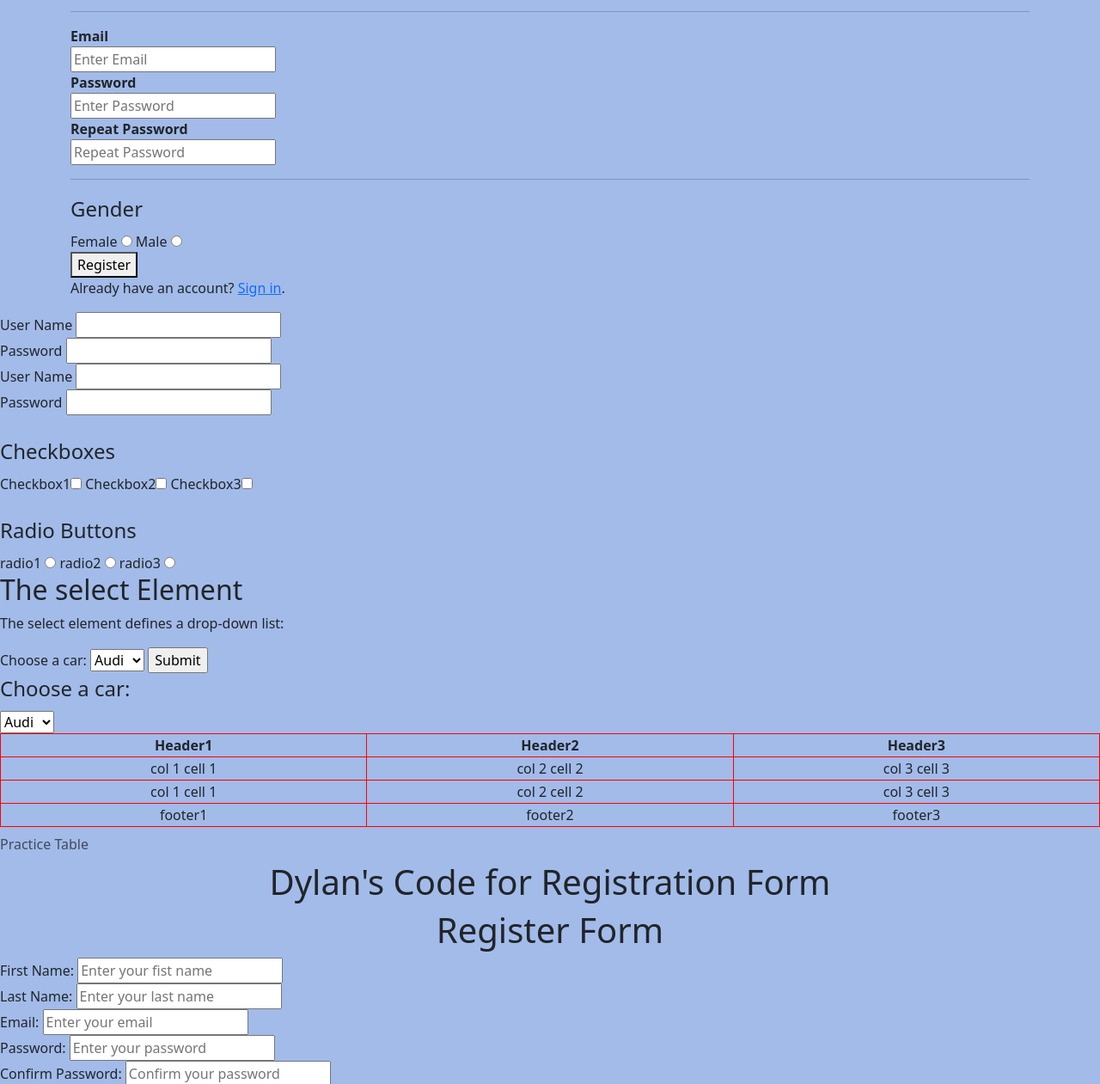
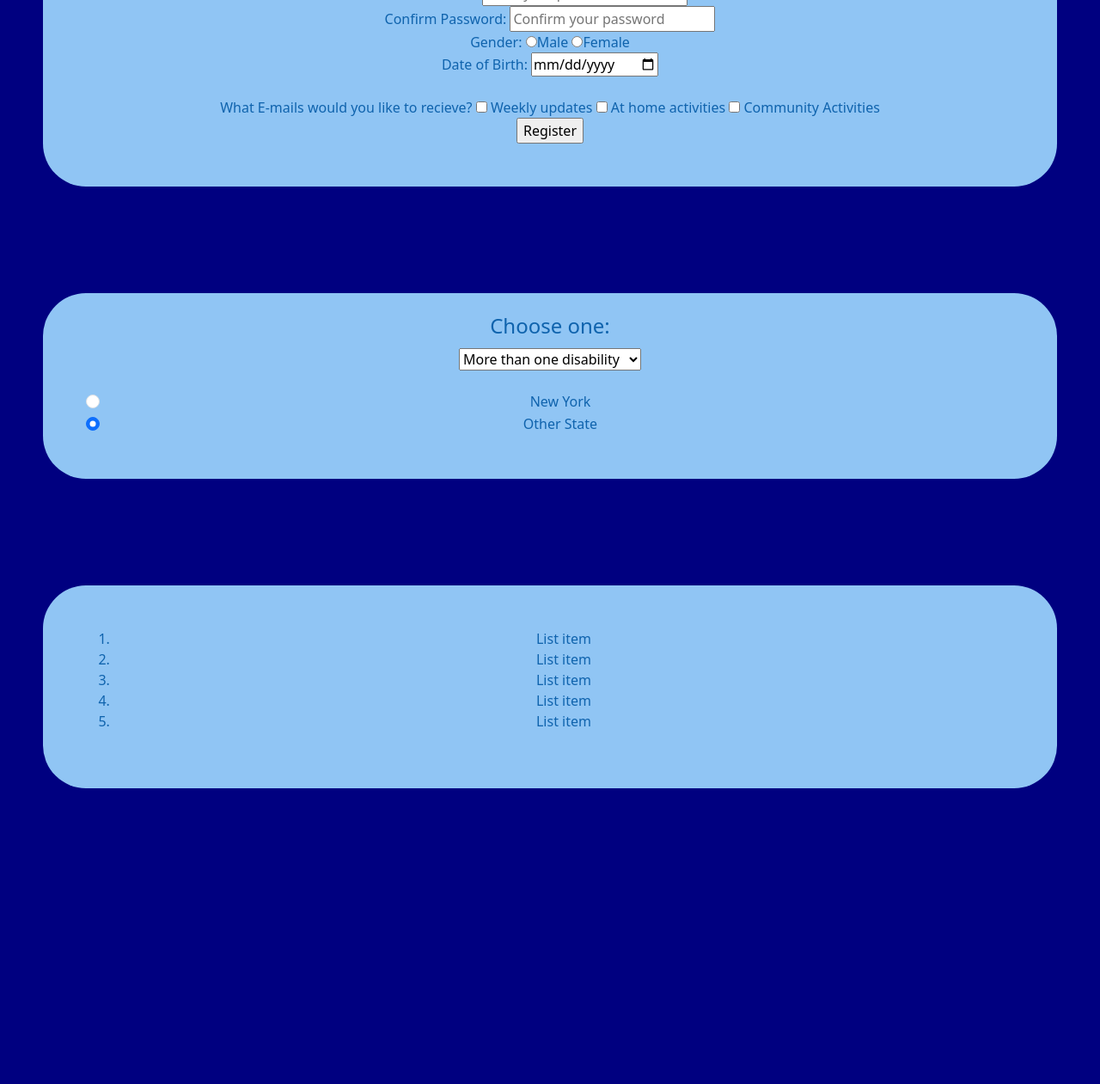
Before and after one commit to michaelg85/307.SBA, a plain HTML site: page pages/register.html in a window 1280 px wide. Shown: the part 387-1648 px from the top of the page at 86% size. After the commit the page ends 1354 px from the top, so only its background shows below. Drawn offline with nearby package versions, Linux system fonts and the light colour scheme; files that its build step writes are made by us from their sources.

Commit message:
added as much formatting and styling as required for SBA

```diff
--- a/pages/register.html
+++ b/pages/register.html
@@ -10,10 +10,39 @@
     <script src="https://cdn.jsdelivr.net/npm/bootstrap@5.3.3/dist/js/bootstrap.bundle.min.js"
         integrity="sha384-YvpcrYf0tY3lHB60NNkmXc5s9fDVZLESaAA55NDzOxhy9GkcIdslK1eN7N6jIeHz"
         crossorigin="anonymous"></script>
-    <link rel="stylesheet" href="./styles/style2.css">
+    <!-- <link rel="stylesheet" href="./styles/style.css"> -->
     <style>
         body {
-            background-color: rgb(162, 187, 233);
+            background-color: navy;
+        }
+
+        .flex-container {
+            display: flex;
+            flex-wrap: wrap;
+        }
+
+        .regform {
+            text-align: center;
+            background-color: rgb(144, 197, 244);
+            color: rgb(15, 99, 173);
+            padding-top: 50px;
+            padding-left: 50px;
+            padding-right: 50px;
+            padding-bottom: 50px;
+            border-radius: 50px;
+            margin: 50px
+        }
+
+        #dropdown {
+            text-align: center;
+            background-color: rgb(144, 197, 244);
+            color: rgb(15, 99, 173);
+            padding-top: 20px;
+            padding-left: 50px;
+            padding-right: 50px;
+            padding-bottom: 50px;
+            border-radius: 50px;
+            margin: 50px
         }
     </style>
 </head>
@@ -23,7 +52,7 @@
     <!-- nav bar -->
     <nav class="navbar navbar-expand-lg bg-body-tertiary">
         <div class="container-fluid">
-            <a class="navbar-brand" href="#">Welcome!</a>
+            <a class="navbar-brand" href="../../index.html">Welcome!</a>
             <button class="navbar-toggler" type="button" data-bs-toggle="collapse" data-bs-target="#navbarNavDropdown"
                 aria-controls="navbarNavDropdown" aria-expanded="false" aria-label="Toggle navigation">
                 <span class="navbar-toggler-icon" id="toggler"></span>
@@ -58,174 +87,19 @@
     <!-- header -->
     <div class="container-fluid">
         <div class="row">
-            <button type="button">Access is excited to assist you!</button>
+            <button type="button" style="background-color: darkred; font-weight: 700;">Access is excited to assist
+                you!</button>
         </div>
     </div>
 
     <!-- below header -->
 
-    <form action="action_page.php" method="post">
-        <!-- <div class="imgcontainer">
-          <img src="img_avatar2.png" alt="Avatar" class="avatar">
-        </div> -->
-        <h1>Sign In</h1>
-        <div class="container">
-            <label for="uname"><b>Username</b></label>
-            <div></div>
-            <input type="text" placeholder="Enter Username" name="uname" required>
-            <div></div>
-            <label for="psw"><b>Password</b></label>
-            <div></div>
-            <input type="password" placeholder="Enter Password" name="psw" required>
-            <div> </div>
-            <button type="submit">Login</button>
-            <label>
-                <input type="checkbox" checked="checked" name="remember"> Remember me
-            </label>
-        </div>
-
-        <div class="container" style="background-color:#f1f1f1">
-            <!-- <button type="button" class="cancelbtn">Cancel</button> -->
-            <span class="psw"> <a href="#">Forgot password?</a></span>
-        </div>
-    </form>
-
-    <form action="action_page.php">
-        <div class="container">
-            <h1>Register</h1>
-            <p>Please fill in this form to create an account.</p>
-            <hr>
-
-            <label for="email"><b>Email</b></label>
-            <div></div>
-            <input type="text" placeholder="Enter Email" name="email" id="email" required>
-            <div></div>
-            <label for="psw"><b>Password</b></label>
-            <div> </div>
-            <input type="password" placeholder="Enter Password" name="psw" id="psw" required>
-            <div></div>
-            <label for="psw-repeat"><b>Repeat Password</b></label>
-            <div></div>
-            <input type="password" placeholder="Repeat Password" name="psw-repeat" id="psw-repeat" required>
-            <hr>
-            <fieldset>
-                <legend>Gender</legend>
-                <label for="radio1">Female</label>
-                <input type="radio" name="radio" id="radio1">
-                <label for="radio2">Male</label>
-                <input type="radio" name="radio" id="radio2">
-            </fieldset>
-            <!-- <p>By creating an account you agree to our <a href="#">Terms & Privacy</a>.</p> -->
-            <button type="submit" class="registerbtn">Register</button>
-        </div>
-
-        <div class="container signin">
-            <p>Already have an account? <a href="#">Sign in</a>.</p>
-        </div>
-    </form>
-
-    <form action="#">
-        <label="userName">User Name
-            <input type="text" name="UserName" id="UserName" required />
-            </label>
-
-            <br>
-            <label="password">Password
-                <input type="password" name="password" id="password" />
-                </label>
-    </form>
-
-    <form action="#">
-        <label for="UserName">User Name</label>
-        <input type="text" name="userName" id="UserName" required><br>
-        <label for="password">Password</label>
-        <input type="password" name="password" id="password"><br><br>
-        <fieldset>
-            <legend>Checkboxes</legend>
-            <label for="checkbox">Checkbox1</label><input type="checkbox" name="checkbox" id="checkbox">
-            <label for="checkbox2">Checkbox2</label><input type="checkbox" name="checkbox2" id="checkbox2">
-            <label for="checkbox3">Checkbox3</label><input type="checkbox" name="checkbox3" id="checkbox3">
-        </fieldset><br>
-        <fieldset>
-            <legend>Radio Buttons</legend>
-            <label for="radio1">radio1</label>
-            <input type="radio" name="radio" id="radio1">
-            <label for="radio2">radio2</label>
-            <input type="radio" name="radio" id="radio2">
-            <label for="radio3">radio3</label>
-            <input type="radio" name="radio" id="radio3">
-        </fieldset>
-    </form>
-
-    <h2>The select Element</h2>
-
-    <p>The select element defines a drop-down list:</p>
-
-    <form action="#">
-        <label>Choose a car:</label>
-        <select name="cars">
-            <option value="volvo">Volvo</option>
-            <option value="saab">Saab</option>
-            <option value="fiat">Fiat</option>
-            <option value="audi" selected>Audi</option>
-        </select>
-
-        <input type="submit">
-    </form>
-
-    <fieldset>
-
-        <legend>Choose a car:</legend>
-
-        <select name="cars">
-
-            <option value="volvo">Volvo</option>
-
-            <option value="saab">Saab</option>
-
-            <option value="fiat">Fiat</option>
-
-            <option value="audi" selected>Audi</option>
-
-        </select>
-
-    </fieldset>
-
-    <table>
-        <caption>Practice Table</caption>
-        <thead>
-            <tr>
-                <th>Header1</th>
-                <th>Header2</th>
-                <th>Header3</th>
-            </tr>
-        </thead>
-        <tbody>
-            <tr>
-                <td>col 1 cell 1</td>
-                <td>col 2 cell 2</td>
-                <td>col 3 cell 3</td>
-            </tr>
-            <tr>
-                <td>col 1 cell 1</td>
-                <td>col 2 cell 2</td>
-                <td>col 3 cell 3</td>
-            </tr>
-        </tbody>
-        <tfoot>
-            <tr>
-                <td>footer1</td>
-                <td>footer2</td>
-                <td>footer3</td>
-            </tr>
-        </tfoot>
-    </table>
-
-
-    <h1>Dylan's Code for Registration Form</h1>
+    <!-- registration form -->
+    <div class="regform">
+        <h2>Nice to meet you!</h2>
         <form action="">
             <fieldset>
-            <h1>Register Form</h1>
+                <h3>Fill in this form to register for Access updates:</h3>
                 <label>
                     First Name: <input type="text" placeholder="Enter your fist name"></label><br>
                 <label>
@@ -253,20 +127,67 @@
                     Date of Birth:
                     <input type="date">
                 </label><br>
-            Habits
-            <label>
-                <input type="checkbox"> You like sports
+                What E-mails would you like to recieve?
+                <label><br>
+                    <input type="checkbox"> Weekly updates
                 </label>
                 <label>
-                <input type="checkbox"> You like to eat
+                    <input type="checkbox"> At home activities
                 </label>
                 <label>
-                <input type="checkbox"> You like to sleep
+                    <input type="checkbox"> Community Activities
                 </label>
                 <br>
                 <input type="submit" value="Register">
             </fieldset>
         </form>
+    </div><br>
+
+    <!-- choose one -->
+    <div id="dropdown">
+        <fieldset>
+
+            <legend>Choose one:</legend>
+
+            <select name="disabilities">
+
+                <option value="physical">Physical disability</option>
+
+                <option value="intelectual">Intelectual disability</option>
+
+                <option value="developmental">Developmemtal disability</option>
+
+                <option value="more than one" selected>More than one disability</option>
+
+                <option value="prefer not to answer">Prefer not to answer</option>
+
+            </select>
+
+        </fieldset><br>
+
+        <div class="form-check">
+            <input class="form-check-input" type="radio" name="flexRadioDefault" id="flexRadioDefault1">
+            <label class="form-check-label" for="flexRadioDefault1">
+                New York
+            </label>
+        </div>
+        <div class="form-check">
+            <input class="form-check-input" type="radio" name="flexRadioDefault" id="flexRadioDefault2" checked>
+            <label class="form-check-label" for="flexRadioDefault2">
+                Other State
+            </label>
+        </div>
+    </div><br>
+
+    <div class="regform">
+        <ol>
+            <li>List item</li>
+            <li>List item</li>
+            <li>List item</li>
+            <li>List item</li>
+            <li>List item</li>
+        </ol>
+    </div>
 
 
 </body>
--- a/styles/style2.css
+++ /dev/null
@@ -1,43 +0,0 @@
-h1 {text-align: center;}
-
-td, th {
-    border: 1px solid red;
-}
-
-table{
-    border-collapse: collapse;
-    width: 100%;
-    text-align: center;
-}
-ul {
-    list-style-type: none;
-    margin: 0;
-    padding: 0;
-    overflow: hidden;
-    background-color: #333;
-  }
-
-  li {
-    float: left;
-    border-right: 1px solid #bbb;
-  }
-
-  li:last-child {
-    border-right: none;
-  }
-
-  li a {
-    display: block;
-    color: white;
-    text-align: center;
-    padding: 14px 16px;
-    text-decoration: none;
-  }
-
-  li a:hover:not(.active) {
-    background-color: #111;
-  }
-
-  .active {
-    background-color: #04AA6D;
-  }
```
Also changed, not shown: index.html (+14 -7 lines), pages/resources.html (+90 -9 lines), styles/style.css (+22 -2 lines), styles/style3.css (deleted, +0 -20 lines), 1 other file. Lines whose indentation alone changed are shown as unchanged.
